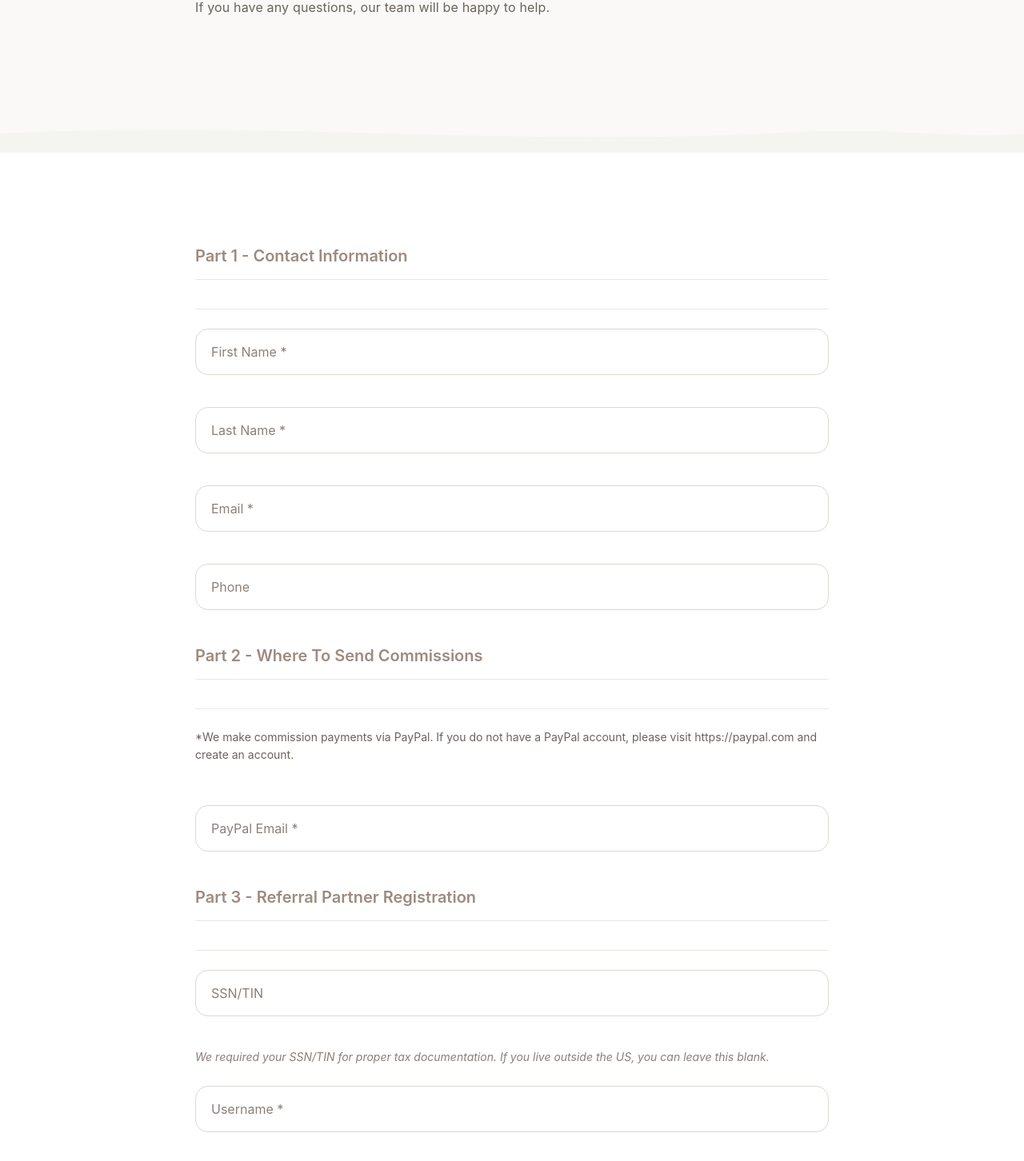
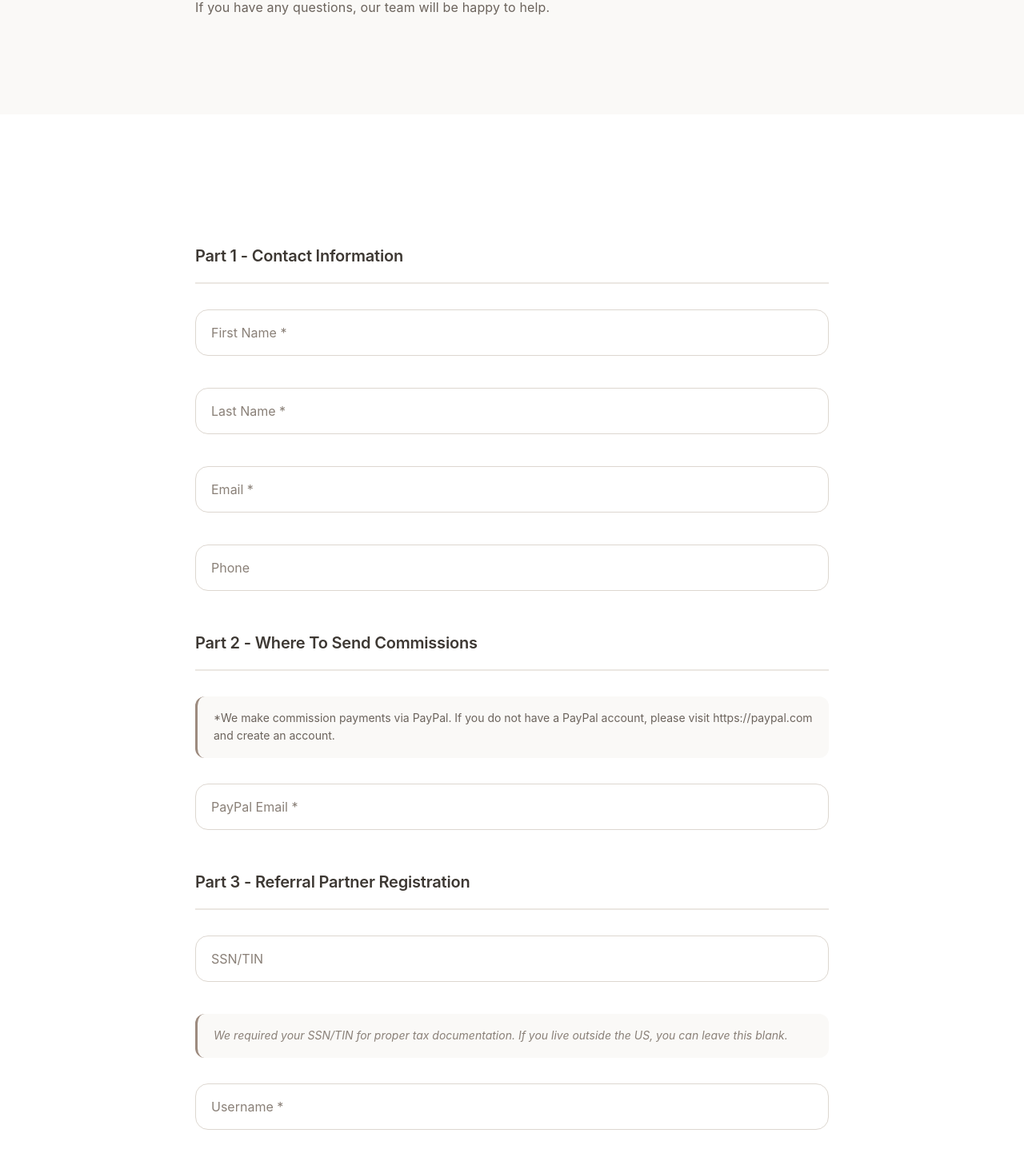
Before and after one commit to rbradshaw9/emotionalfreedomchallenge, a Next.js app: page /partners/register in a window 1280 px wide. Shown: the part 1416-2868 px from the top of the page at 80% size. Built offline with nearby package versions, Linux system fonts and the light colour scheme.

Commit message:
Clean up UI: remove wave dividers, reduce CTA spacing, hide Notify fields, streamline form layout

```diff
--- a/app/globals.css
+++ b/app/globals.css
@@ -383,33 +383,6 @@ section + section {
   border-top: 1px solid rgba(157, 139, 127, 0.08);
 }
 
-/* Organic wave divider for visual rhythm */
-.wave-divider {
-  width: 100%;
-  height: 48px;
-  position: relative;
-  overflow: hidden;
-  pointer-events: none;
-}
-
-.wave-divider svg {
-  width: 100%;
-  height: 100%;
-  display: block;
-}
-
-/* Subtle geometric accent line */
-.accent-line {
-  width: 80px;
-  height: 3px;
-  background: linear-gradient(90deg,
-    transparent 0%,
-    rgba(157, 139, 127, 0.15) 50%,
-    transparent 100%);
-  margin: var(--space-16) auto;
-  border-radius: var(--radius-full);
-}
-
 /* Enhanced spacing for major sections */
 section.hero + section,
 section[class*="Section"] + section[class*="Section"] {
@@ -454,16 +427,6 @@ section[class*="Section"]:not(:first-of-type) {
   p {
     margin-bottom: var(--space-5);
   }
-
-  /* Reduce wave divider height on mobile */
-  .wave-divider {
-    height: 32px;
-  }
-
-  /* Improved accent line on mobile */
-  .accent-line {
-    margin: var(--space-12) auto;
-  }
 }
 
 @media (max-width: 480px) {
--- a/app/partners/page.module.css
+++ b/app/partners/page.module.css
@@ -66,7 +66,7 @@
 
 /* CTA Section */
 .ctaSection {
-  padding: var(--space-32) 0;
+  padding: var(--space-24) 0;
   background: linear-gradient(180deg, #faf9f7 0%, #ffffff 60%);
 }
 
@@ -123,7 +123,7 @@
   }
 
   .ctaSection {
-    padding: var(--space-20) 0;
+    padding: var(--space-16) 0;
   }
 
   .ctaSection h2 {
@@ -150,7 +150,7 @@
   }
 
   .ctaSection {
-    padding: var(--space-16) 0;
+    padding: var(--space-12) 0;
   }
 }
 
--- a/app/partners/register/page.module.css
+++ b/app/partners/register/page.module.css
@@ -104,6 +104,44 @@
   font-family: inherit;
   position: relative;
   z-index: 1;
+}
+
+/* Section Titles - Clean visual separation */
+.formWrapper :global(.section-title) {
+  margin: var(--space-12) 0 var(--space-8);
+  padding-bottom: var(--space-4);
+  border-bottom: 2px solid var(--color-gray-200);
+}
+
+.formWrapper :global(.section-title:first-child) {
+  margin-top: 0;
+}
+
+.formWrapper :global(.section-title span) {
+  font-size: var(--text-xl);
+  font-weight: var(--font-semibold);
+  color: var(--color-gray-800);
+  letter-spacing: -0.01em;
+}
+
+/* Info Notes - Subtle background style */
+.formWrapper :global(.info-note) {
+  background-color: var(--color-gray-50);
+  border-left: 3px solid var(--color-primary);
+  border-radius: var(--radius-md);
+  padding: var(--space-4) var(--space-5);
+  margin-bottom: var(--space-8);
+}
+
+.formWrapper :global(.info-note div) {
+  font-size: var(--text-sm);
+  color: var(--color-gray-600);
+  line-height: var(--leading-relaxed);
+}
+
+.formWrapper :global(.info-note i) {
+  font-style: italic;
+  color: var(--color-gray-500);
 }
 
 .formWrapper :global(.infusion-field) {
--- a/app/partners/register/page.tsx
+++ b/app/partners/register/page.tsx
@@ -55,13 +55,6 @@ export default function PartnerRegister() {
         </div>
       </section>
 
-      {/* Subtle visual separator */}
-      <div className="wave-divider">
-        <svg viewBox="0 0 1200 48" fill="none" xmlns="http://www.w3.org/2000/svg" preserveAspectRatio="none">
-          <path d="M0 24C300 8 600 40 900 24C1050 14 1125 32 1200 24V48H0V24Z" fill="currentColor" fillOpacity="0.08" style={{color: 'var(--color-gray-400)'}} />
-        </svg>
-      </div>
-
       <section className={styles.formSection}>
         <div className="container container-content">
           <div className={styles.formWrapper}>
@@ -71,16 +64,8 @@ export default function PartnerRegister() {
               <input name="inf_form_name" type="hidden" value="Emotional Freedom Challenge&#xa;Referral Sign-up submitted" />
               <input name="infusionsoft_version" type="hidden" value="1.70.0.902929" />
 
-              <div>
-                <div>
-                  <div className="title">
-                    <div className="title">
-                      <div>
+              <div className="section-title">
                 <span>Part 1 - Contact Information</span>
-                      </div>
-                    </div>
-                  </div>
-                </div>
               </div>
 
               <div className="infusion-field">
@@ -103,35 +88,12 @@ export default function PartnerRegister() {
                 <input id="inf_field_Phone1" name="inf_field_Phone1" placeholder="Phone" type="text" />
               </div>
 
-              <div>
-                <div>
-                  <div> </div>
-                  <div> </div>
-                </div>
+              <div className="section-title">
+                <span>Part 2 - Where To Send Commissions</span>
               </div>
 
-              <div>
-                <div>
-                  <div className="title">
-                    <div className="title">
-                      <div>
-                        <span>Part 2 - Where To Send Commissions</span>
-                      </div>
-                    </div>
-                  </div>
-                </div>
-              </div>
-
-              <div>
-                <div className="text">
-                  <div className="text">
+              <div className="info-note">
                 <div>*We make commission payments via PayPal. If you do not have a PayPal account, please visit https://paypal.com and create an account.</div>
-                  </div>
-                </div>
-              </div>
-
-              <div>
-                <div>&nbsp;</div>
               </div>
 
               <div className="infusion-field">
@@ -139,23 +101,8 @@ export default function PartnerRegister() {
                 <input id="inf_custom_PayPalEmail" name="inf_custom_PayPalEmail" placeholder="PayPal Email *" type="text" />
               </div>
 
-              <div>
-                <div>
-                  <div> </div>
-                  <div> </div>
-                </div>
-              </div>
-
-              <div>
-                <div>
-                  <div className="title">
-                    <div className="title">
-                      <div>
+              <div className="section-title">
                 <span>Part 3 - Referral Partner Registration</span>
-                      </div>
-                    </div>
-                  </div>
-                </div>
               </div>
 
               <div className="infusion-field">
@@ -163,15 +110,11 @@ export default function PartnerRegister() {
                 <input id="inf_field_SSN" name="inf_field_SSN" placeholder="SSN/TIN" type="text" />
               </div>
 
-              <div>
-                <div className="text">
-                  <div className="text">
+              <div className="info-note">
                 <div>
                   <i>
                     <span>We required your SSN/TIN for proper tax documentation. If you live outside the US, you can leave this blank.</span>
                   </i>
-                    </div>
-                  </div>
                 </div>
               </div>
 
@@ -190,7 +133,8 @@ export default function PartnerRegister() {
                 <input id="inf_other_RetypePassword" name="inf_other_RetypePassword" placeholder="Confirm Password *" type="password" />
               </div>
 
-              <div className="infusion-field">
+              {/* Hidden fields - not displayed to users */}
+              <div className="infusion-field" style={{ display: 'none' }}>
                 <label htmlFor="inf_other_NotifyOnLead">Notify on Lead</label>
                 <div className="infusion-radio">
                   <div className="options-container">
@@ -206,7 +150,7 @@ export default function PartnerRegister() {
                 </div>
               </div>
 
-              <div className="infusion-field">
+              <div className="infusion-field" style={{ display: 'none' }}>
                 <label htmlFor="inf_other_NotifyOnSale">Notify on Sale</label>
                 <div className="infusion-radio">
                   <div className="options-container">
@@ -220,10 +164,6 @@ export default function PartnerRegister() {
                     </span>
                   </div>
                 </div>
-              </div>
-
-              <div>
-                <div>&nbsp;</div>
               </div>
 
               <div className="infusion-submit">
```
Also changed, not shown: app/page.tsx (+0 -7 lines), app/partners/page.tsx (+0 -10 lines), app/thank-you/page.tsx (+0 -7 lines), app/vip/page.tsx (+0 -7 lines). Lines whose indentation alone changed are shown as unchanged.
